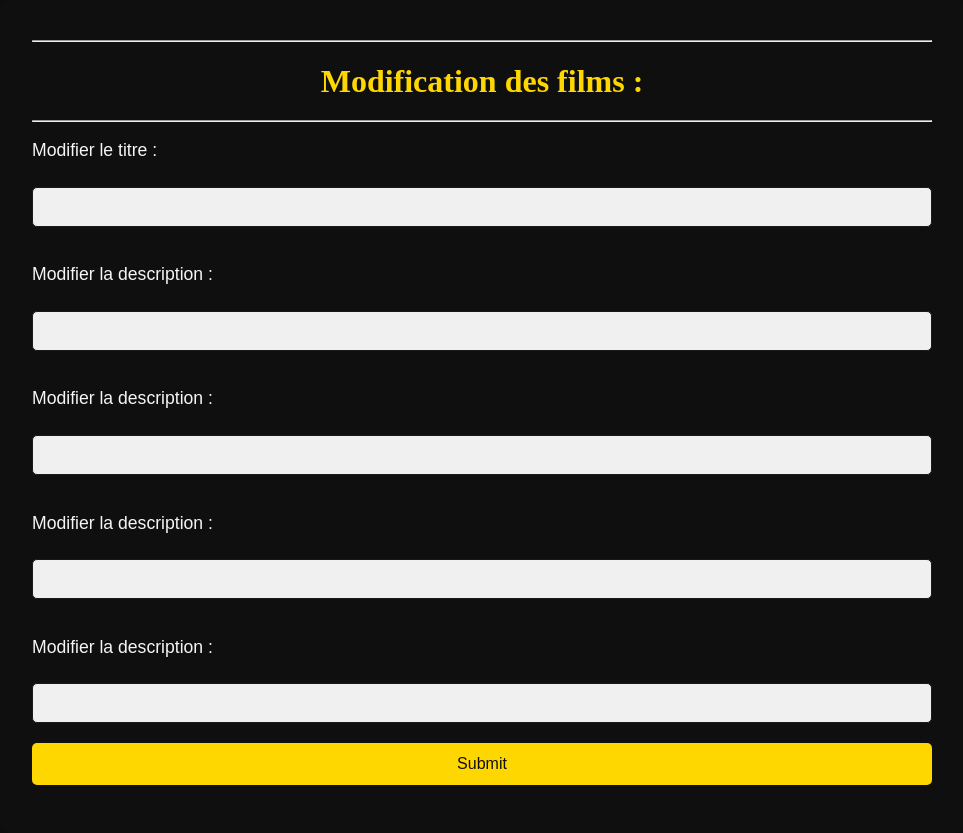
After one commit to AdemeProgrammer/EcranMajestueux3, a PHP site: page /vue/ModifFilmEM.php in a window 1280 px wide. The commit adds this page. Shown: the whole page, without its empty margins (158-1121 px from the left). Run offline with PHP 8.4, Linux system fonts and the light colour scheme.

```diff
--- a/assets/css/ConnexionEM.css
+++ b/assets/css/ConnexionEM.css
@@ -5,7 +5,7 @@
 }
 body {
     font-family: 'Arial', sans-serif;
-    background: url('../img/inscription.gif') no-repeat center center fixed;
+    background-color: black;
     color: #f0f0f0;
     text-align: center;
     padding: 50px 0;
--- a/assets/css/InscriptionEM.css
+++ b/assets/css/InscriptionEM.css
@@ -5,7 +5,7 @@
 }
 body {
     font-family: 'Arial', sans-serif;
-    background: url('../img/inscription.gif') no-repeat center center fixed;
+    background-color: black;
     color: #f0f0f0;
     text-align: center;
     padding: 50px 0;
--- a/src/Repository/FilmsRepository.php
+++ b/src/Repository/FilmsRepository.php
@@ -46,12 +46,12 @@ class FilmsRepository
         }
     }
 
-    public function suppFilms(Utilisateurs $utilisateurs)
+    public function suppFilms(Films $films)
     {
-        $sql = "DELETE FROM utilisateurs WHERE id = :id";
+        $sql = "DELETE FROM films WHERE id = :id";
         $req = $this->bdd->getBdd()->prepare($sql);
         $res = $req->execute([
-                "id" => $utilisateurs->getIdUtilisateur()
+                "id" => $films->getIdFilm()
             ]
         );
     }
--- /dev/null
+++ b/vue/ModifFilmEM.php
@@ -0,0 +1,27 @@
+<html lang="fr">
+
+<head>
+    <meta charset="UTF-8">
+    <title>Modification</title>
+    <link href="../assets/css/ModificationEM.css" rel="stylesheet">
+</head>
+<body>
+<hr>
+<h1>Modification des films :</h1>
+<hr>
+
+<form action ="ModifFilmEM.php" method="post">
+    <p>Modifier le titre :</p>
+    <input type="text" name="titre">
+    <p>Modifier la description :</p>
+    <input type="text" name="description">
+    <p>Modifier la description :</p>
+    <input type="text" name="genre">
+    <p>Modifier la description :</p>
+    <input type="text" name="duree">
+    <p>Modifier la description :</p>
+    <input type="text" name="affiche">
+    <input type = "submit" name ="validation">
+</form>
+</body>
+</html>
```
Also changed, not shown: src/Repository/UtilisateursRepository.php (+12 -10 lines), src/traitement/trait_ajout.php (+7 -11 lines), src/traitement/trait_connexion.php (+16 -19 lines), vue/AccueilEM.php (+7 -0 lines).
